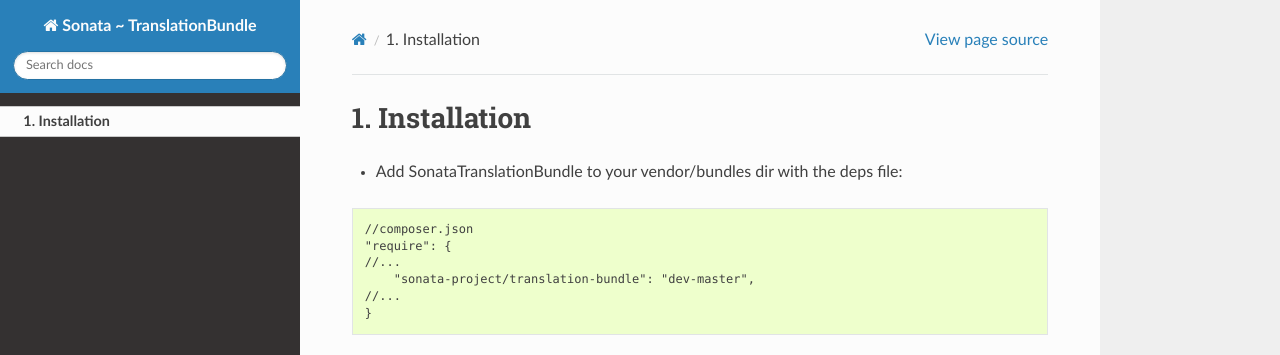
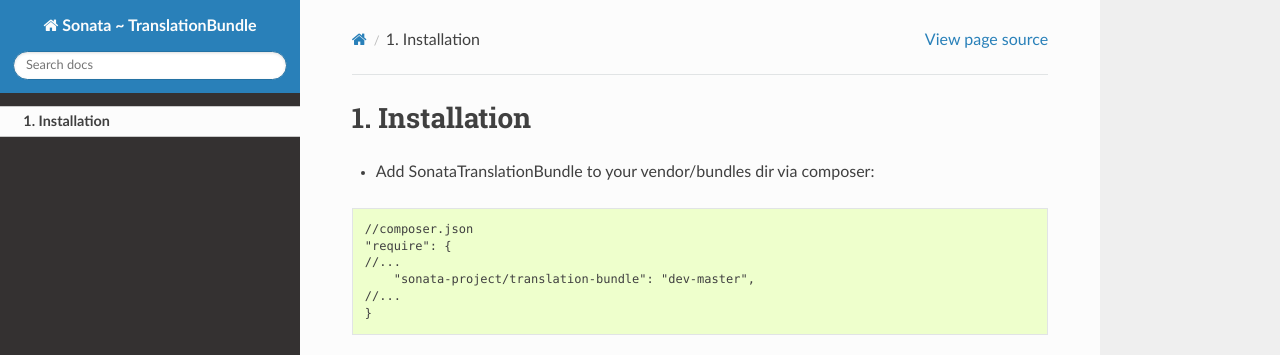
Before and after one commit to sonata-project/SonataTranslationBundle, a Sphinx documentation site: the page built from Resources/doc/reference/installation.rst, in a window 1280 px wide and 1055 px high. Shown: the top 355 px of the window. Built offline with Sphinx 7.4.7 and the Read the Docs theme 2.0.0, drawn with Linux system fonts in a browser that asks for light colours.

Commit message:
Fix typo in installation.rst
we are not using deps file anymore

```diff
--- a/Resources/doc/reference/installation.rst
+++ b/Resources/doc/reference/installation.rst
@@ -1,7 +1,7 @@
 Installation
 ============
 
-* Add SonataTranslationBundle to your vendor/bundles dir with the deps file:
+* Add SonataTranslationBundle to your vendor/bundles dir via composer:
 
 .. code-block:: php
 
```
